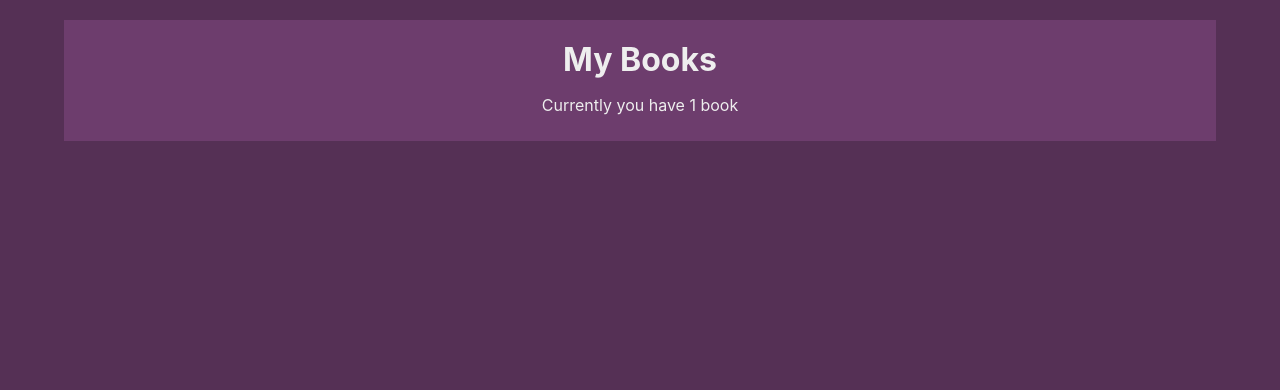
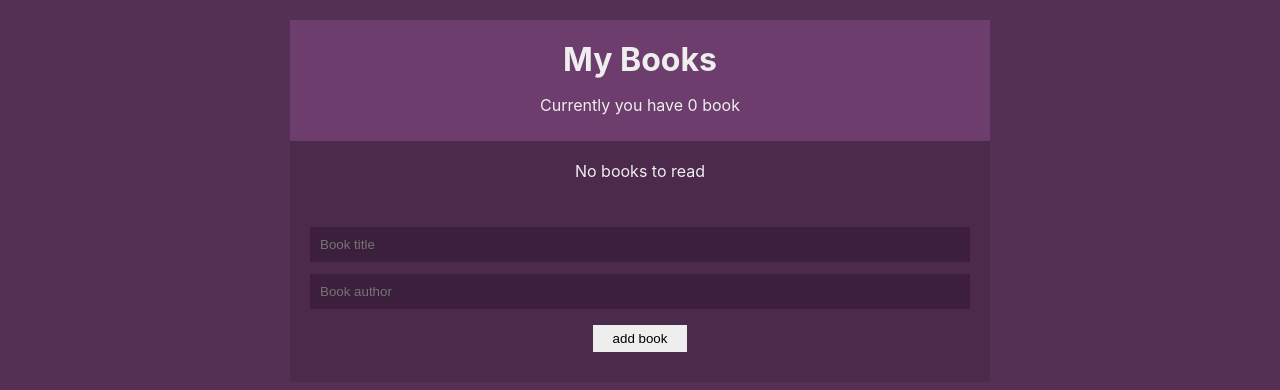
Before and after one commit to mouatassim/mern-books, a React (Create React App) app: page / in a window 1280 px wide. Shown: the top 390 px of the page. Built offline with nearby package versions, Linux system fonts and the light colour scheme.

Commit message:
create the addBook and the removeBook methods with some styling

```diff
--- a/src/App.js
+++ b/src/App.js
@@ -1,14 +1,17 @@
 import React from 'react';
-import logo from './logo.svg';
 import './App.css';
 import BookContextProvider from './contexts/BookContext';
 import NavBar from './components/NavBar';
+import BookList from './components/BookList';
+import BookForm from './components/BookForm';
 
 function App() {
   return (
     <div className="App">
       <BookContextProvider>
       <NavBar />
+      <BookList />
+      <BookForm />
       </BookContextProvider>
     </div>
   );
--- /dev/null
+++ b/src/components/BookDetail.js
@@ -0,0 +1,14 @@
+import React, { useContext } from 'react'
+import { BookContext } from '../contexts/BookContext';
+
+const BookDetail = ({ book }) => {
+    const { removeBook } = useContext(BookContext)
+    return (
+       <li onClick ={() => removeBook(book.id)}>
+           <div className="title">{book.title}</div>
+           <div className="author">{book.author}</div>
+       </li>
+    )
+}
+
+export default BookDetail
--- a/src/components/BookForm.js
+++ b/src/components/BookForm.js
@@ -0,0 +1,28 @@
+import React, { useContext , useState } from 'react'
+import { BookContext } from '../contexts/BookContext';
+
+function BookForm() {
+    const { addBook } = useContext(BookContext)
+    const [title , setTitle] = useState('');
+    const [author, setAuthor] = useState('');
+    const handleSubmit = (e) =>{
+        e.preventDefault();
+        addBook(title,author);
+        setTitle('');
+        setAuthor('');
+
+    }
+    return (
+        <form onSubmit={handleSubmit}>
+            <input type="text" value={title} placeholder="Book title"
+            onChange={(e)=>setTitle(e.target.value)}></input>
+            <input type="text" value={author} placeholder="Book author"
+            onChange={(e)=>setAuthor(e.target.value)}></input>
+            <input type="submit" value="add book" />
+        </form>
+
+
+    )
+}
+
+export default BookForm
--- /dev/null
+++ b/src/components/BookList.js
@@ -0,0 +1,20 @@
+import React, { useContext } from 'react'
+import { BookContext } from '../contexts/BookContext';
+import BookDetail from './BookDetail';
+
+const BookList = () => {
+    const { books } = useContext(BookContext)
+    return books.length ? (
+        <div className ="book-list">
+            <ul>
+                {books.map(book =>{
+                    return (<BookDetail book={book} key={book.id}/>);
+                })}
+            </ul>
+        </div>
+    ) :(
+        <div className="empty">No books to read</div>
+    )
+}
+
+export default BookList;
--- a/src/components/NavBar.js
+++ b/src/components/NavBar.js
@@ -1,8 +1,8 @@
 import React,{useContext} from 'react'
-import { BookContex } from '../contexts/BookContext';
+import { BookContext } from '../contexts/BookContext';
 
 const NavBar = () => {
-  const { books } =  useContext(BookContex)
+  const { books } =  useContext(BookContext)
     return (
         <div className="navbar">
       <h1>My Books</h1>
--- a/src/contexts/BookContext.js
+++ b/src/contexts/BookContext.js
@@ -1,24 +1,24 @@
 import React,{createContext,useState} from 'react'
 
 
-export const BookContex = createContext()
+export const BookContext = createContext()
 
 const BookContextProvider = (props) => {
     const [books,setBooks]= useState([
-        {title : "Nos etoiles contraire",author:"john green" ,id:1}
+
     ]
     );
 
     const addBook = (title,author) =>{
-        setBooks(...books,{title,author,id:Date.now()})
+        setBooks([...books,{title,author,id:Date.now()} ])
     }
     const  removeBook = (id) =>{
         setBooks(books.filter(book => book.id !== id));
     }
     return (
-        <BookContex.Provider value={{books,addBook,removeBook}}>
+        <BookContext.Provider value={{books,addBook,removeBook}}>
             {props.children}
-        </BookContex.Provider>
+        </BookContext.Provider>
     )
 }
 
--- a/src/index.css
+++ b/src/index.css
@@ -11,7 +11,7 @@
   background: #4c2a4c;
   margin: 20px auto;
   width: 90%;
-  /*max-width: 700px;*/
+  max-width: 700px;
   color: #eee;
 }
 .navbar{
@@ -22,3 +22,54 @@
 .navbar h1{
   margin: 10px 0;
 }
+
+.book-list{
+  margin: 20px;
+}
+.book-list ul{
+  padding: 0;
+  list-style-type: none;
+}
+.book-list li{
+  background: #6d3d6d;
+  border-radius: 4px;
+  padding: 10px;
+  cursor: pointer;
+  margin: 10px 10;
+}
+.book-list li:hover{
+  opacity: 0.7;
+  text-decoration: line-through;
+}
+.book-list .title{
+  font-weight: bold;
+  color: #fff;
+  font-size: 1.2em;
+}
+.book-list .author{
+  font-size: 0.9em;
+  color: #ddd;
+}
+.empty{
+  margin: 20px;
+  text-align: center;
+}
+form{
+  padding: 20px;
+}
+input[type='text']{
+  width: 100%;
+  padding: 10px;
+  box-sizing: border-box;
+  margin: 6px 0;
+  background: #3c1f3c;
+  color: #fff;
+  border: 0;
+}
+input[type='submit']{
+  margin: 10px auto;
+  background: #eee;
+  border: 0;
+  padding: 6px 20px;
+  display: block;
+}
```
Also changed, not shown: src/logo.svg (deleted).
